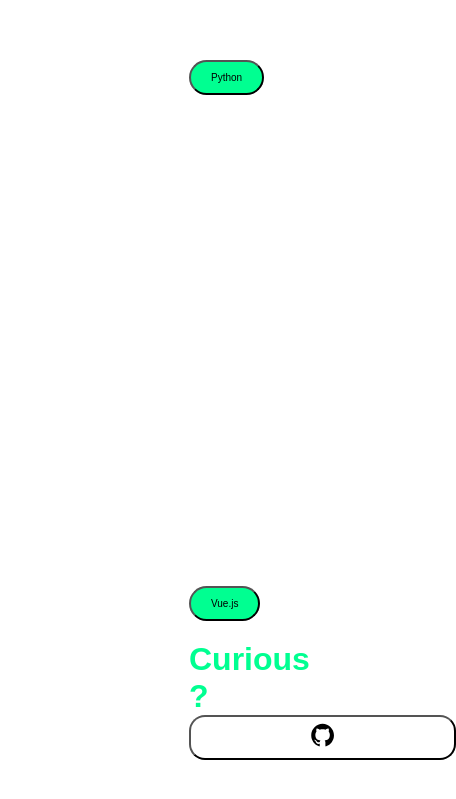
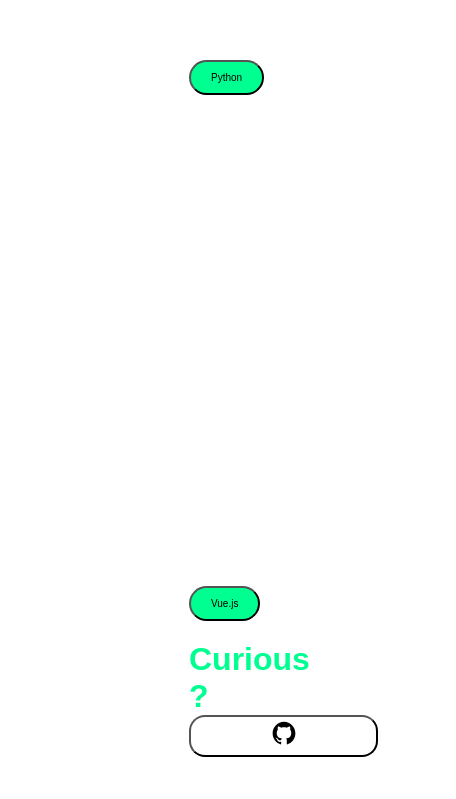
Before and after one commit to fsetrodinomo/WebsiteFS, a React (Create React App) app in the folder website/: page /project in a window 390 px wide. Shown: the part 1105-1904 px from the top of the page, 456 px wide, since content can reach past the window. Built offline with nearby package versions, Linux system fonts and the light colour scheme.

Commit message:
added queries to make responsive

```diff
--- a/website/src/Pages/Project.css
+++ b/website/src/Pages/Project.css
@@ -45,9 +45,8 @@
 
 .project .columnProgress .gitlogo{
     height: 26px;
-    width: 30vh;
+    width: 178px;
     color: black;
-
 }
 
 .project .columnProgress .gitlogo button{
@@ -109,3 +108,22 @@
       margin-bottom: 20px;
     }
   }
+/* Large desktop */
+@media (min-width: 1200px) {
+    /* your code */
+   }
+
+   /* Portrait tablet to landscape and desktop */
+   @media (min-width: 768px) and (max-width: 979px) {
+   /* your code */
+    }
+
+   /* Landscape phone to portrait tablet */
+   @media (max-width: 767px) {
+   /* your code */
+    }
+
+   /* Landscape phones and down */
+   @media (max-width: 480px) {
+   /* your code */
+    }
```
Also changed, not shown: website/src/Components/Header.css (+21 -0 lines), website/src/Pages/Aboutme.css (+21 -0 lines), website/src/Pages/Home.css (+20 -0 lines), website/src/Components/img/marucs.jpg.
